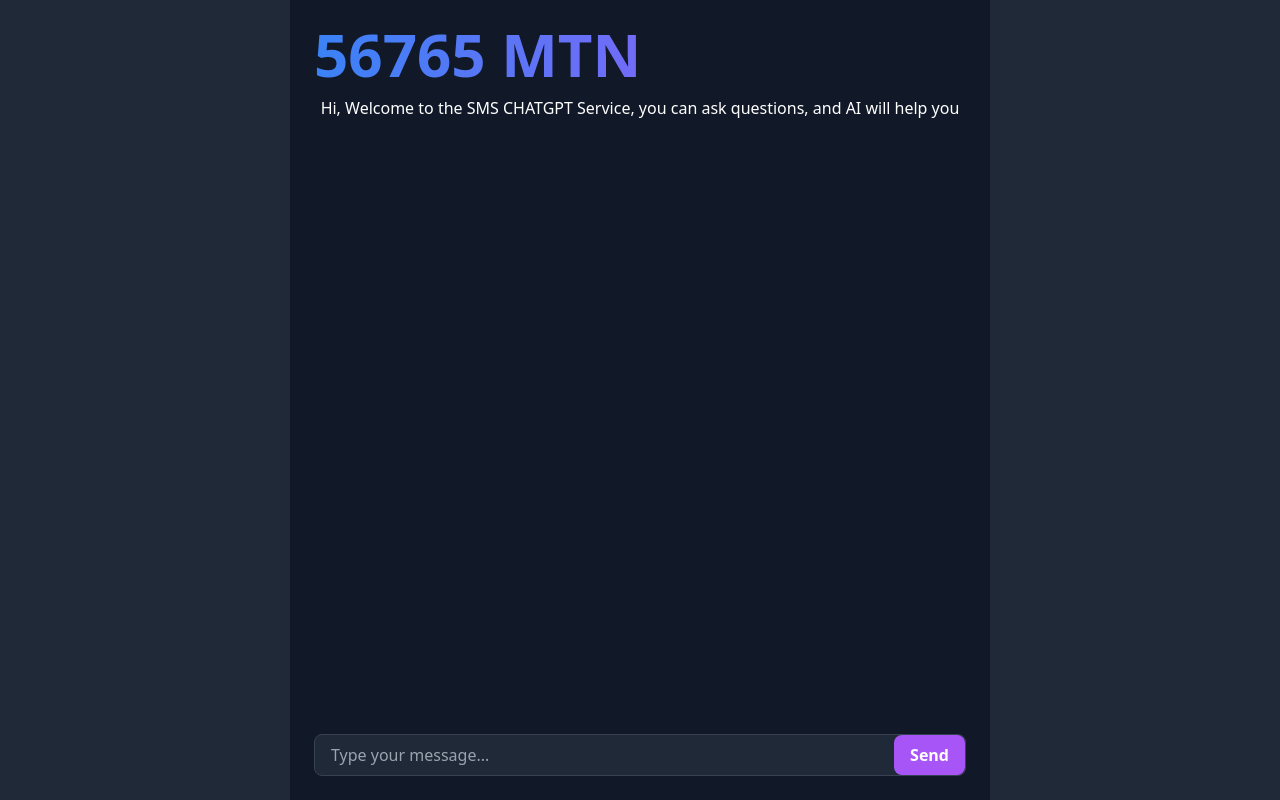
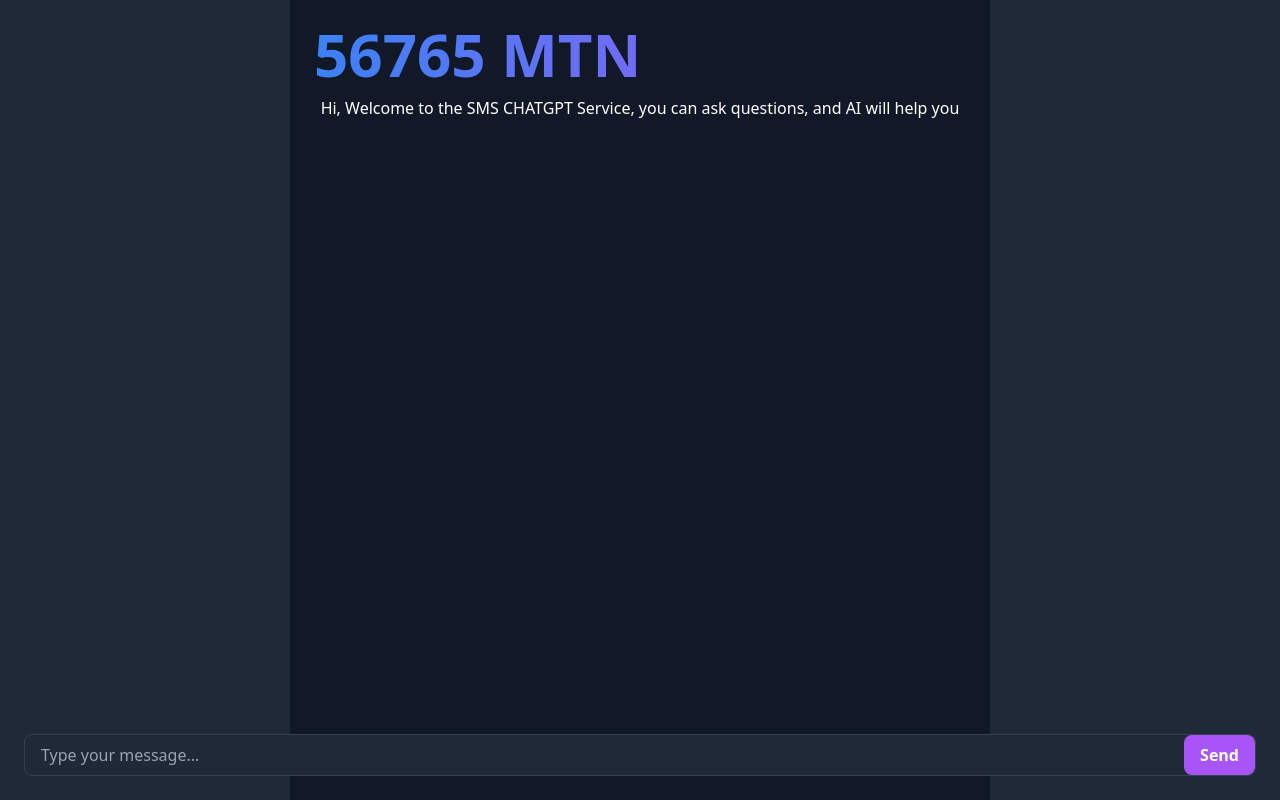
Before and after one commit to SanjeevSingh08/chatpgptdemo, a Next.js app: page / in a window 1280 px wide. Built offline with nearby package versions, Linux system fonts and the light colour scheme.

Commit message:
Update index.jsj

```diff
--- a/src/pages/index.js
+++ b/src/pages/index.js
@@ -78,7 +78,8 @@ export default function Home() {
             )}
           </div>
         </div>
-        <form onSubmit={handleSubmit} className="flex-none p-6 type-section">
+        <form onSubmit={handleSubmit} className="flex-none p-6 type-section"
+  style={{ position: 'fixed', bottom: 0, left: 0, right: 0 }}>
           <div className="flex rounded-lg border border-gray-700 bg-gray-800">
             <input
               type="text"
```
